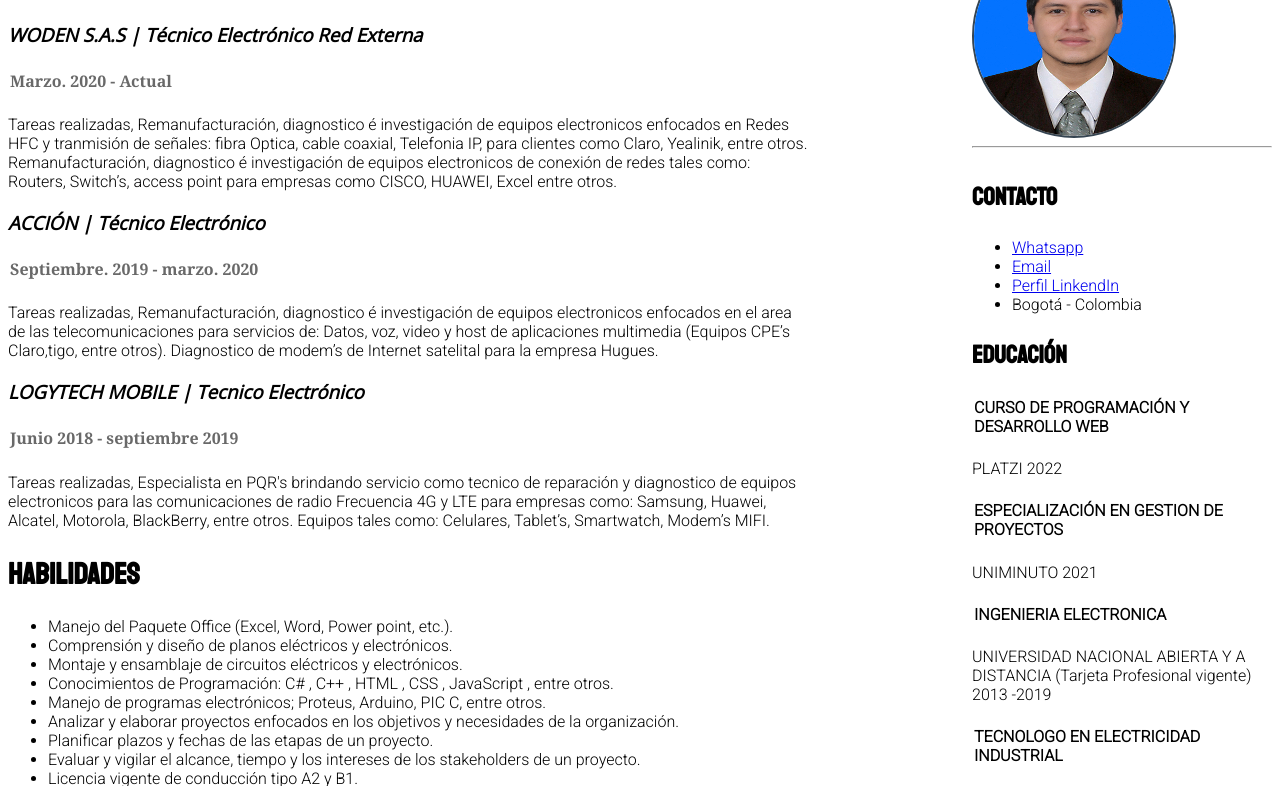
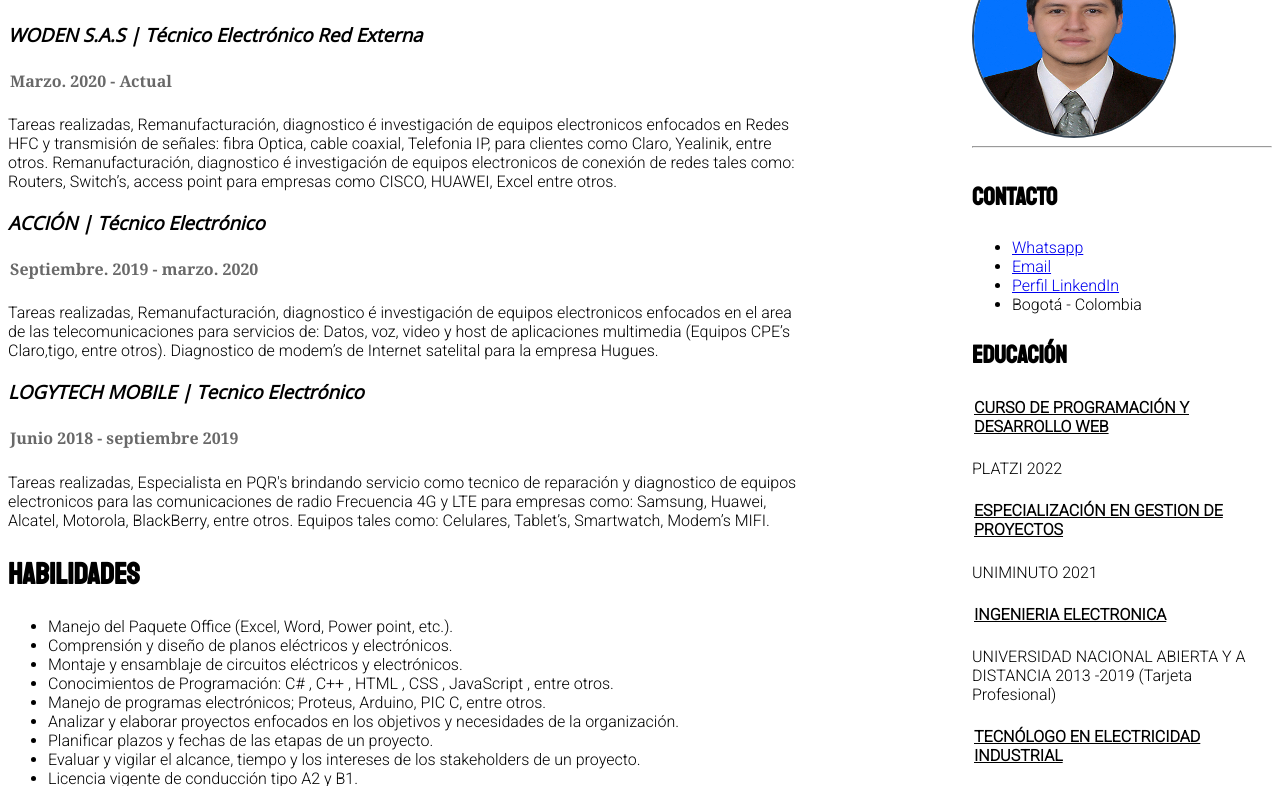
Before and after one commit to JamesBetancourt1992/Hoja-De-Vida.github.io, a plain HTML site: page index.html in a window 1280 px wide. Shown: the part 206-992 px from the top of the page. Drawn offline with nearby package versions, Linux system fonts and the light colour scheme; a web font is replaced by a local one.

Commit message:
Add files via upload

```diff
--- a/index.html
+++ b/index.html
@@ -39,14 +39,14 @@
          </div>
         <div>
             <h3 class="conocimientos">EDUCACIÓN</h3>
-            <h4>CURSO DE PROGRAMACIÓN Y DESARROLLO WEB</h4>
-            <p>PLATZI 2022</p>
-            <h4>ESPECIALIZACIÓN EN GESTION DE PROYECTOS</h4>
+            <h4><u>CURSO DE PROGRAMACIÓN Y DESARROLLO WEB</u></h4>
+            <p>PLATZI  2022</p>
+            <h4><u>ESPECIALIZACIÓN EN GESTION DE PROYECTOS</u></h4>
             <p>UNIMINUTO 2021</p>
-            <h4>INGENIERIA ELECTRONICA</h4>
-            <p>UNIVERSIDAD NACIONAL ABIERTA Y A DISTANCIA (Tarjeta Profesional vigente) 2013 -2019</p>
-            <h4>TECNOLOGO EN ELECTRICIDAD INDUSTRIAL</h4>
-            <p>SENA. 2010-2012</p>
+            <h4><u>INGENIERIA ELECTRONICA</u></h4>
+            <p>UNIVERSIDAD NACIONAL ABIERTA Y A DISTANCIA 2013 -2019 (Tarjeta Profesional) </p>
+            <h4><u>TECNÓLOGO EN ELECTRICIDAD INDUSTRIAL</u></h4>
+            <p>SENA 2010-2012</p>
         </div>
         <div>
             <h3 class="conocimientos">IDIOMAS</h3>
@@ -63,7 +63,7 @@
         <h4 class="fechas">Marzo. 2020 - Actual</h4>
         <p>Tareas realizadas, Remanufacturación, diagnostico é
         investigación de equipos electronicos enfocados en Redes HFC
-        y tranmisión de señales: fibra Optica, cable coaxial, Telefonia IP,
+        y transmisión de señales: fibra Optica, cable coaxial, Telefonia IP,
         para clientes como Claro, Yealinik, entre otros.
         Remanufacturación, diagnostico é investigación de equipos
         electronicos de conexión de redes tales como: Routers,
@@ -113,7 +113,7 @@
              el crecimiento y desarrollo empresarial, manteniendo los
              valores sociales, empresariales y personales: honestidad,
              sensibilidad, gratitud, humildad, prudencia, respeto y
-             responsabilidad.</p>
+             responsabilidad.</p> <br><br>
     </div>
     </main>
 </body>
```
